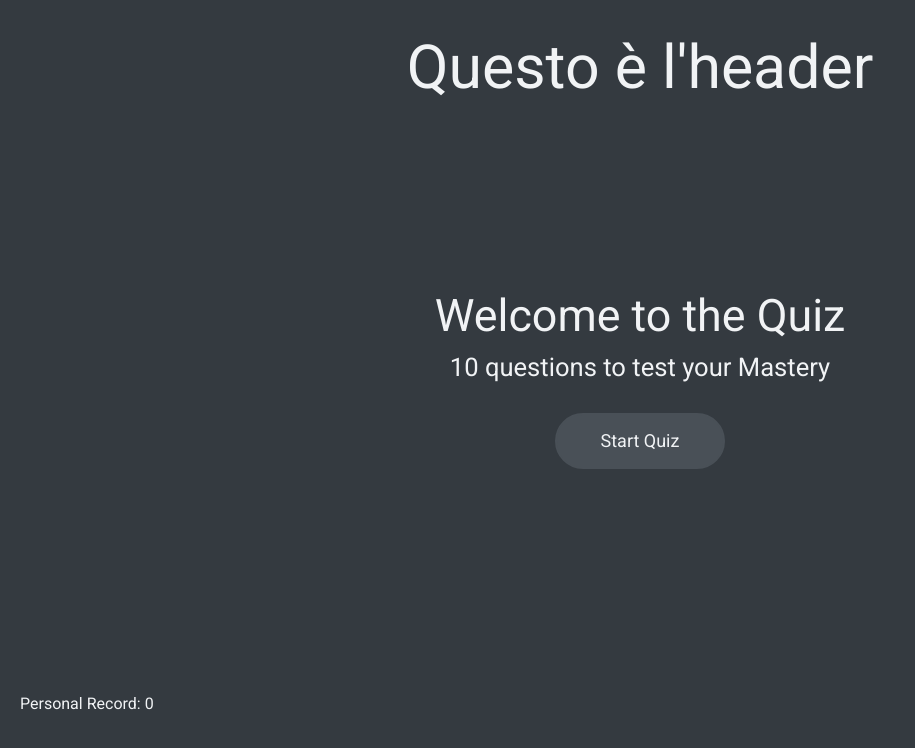
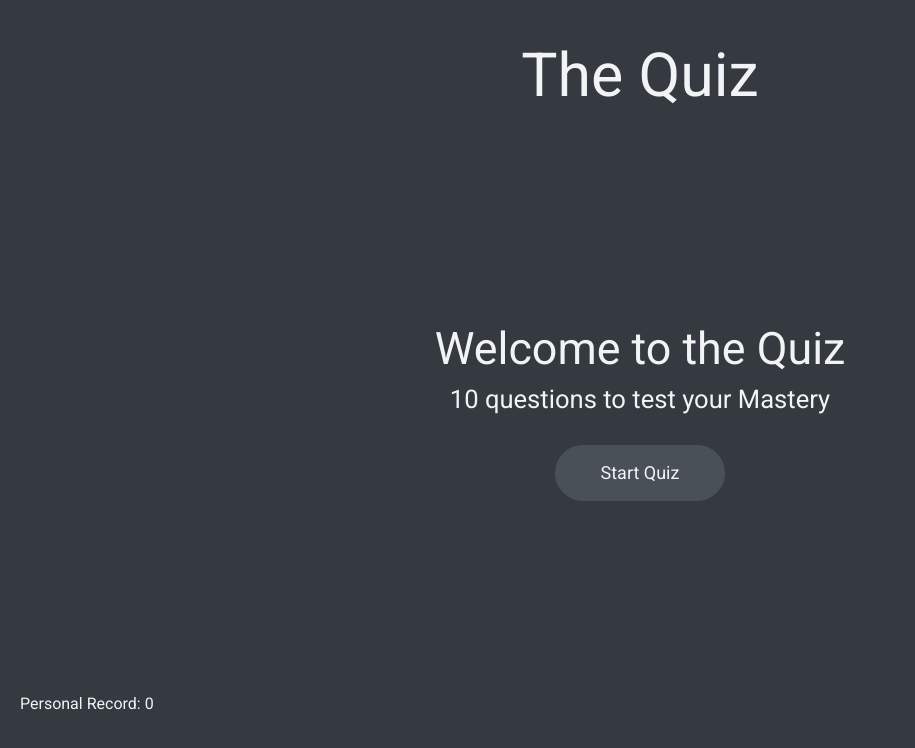
Before and after one commit to CodeStorm-SRL/entry-tests, a React (Vite) app in the folder js/react-quiz-app/: page / in a window 1280 px wide. Shown: the top 748 px of the page, without its empty margins (0-915 px from the left). Built offline with nearby package versions, Linux system fonts and the light colour scheme; the HTML template or start-up script is replaced by a standard one.

Commit message:
Implementa styling-Header

```diff
--- a/js/react-quiz-app/src/components/layout/AppLayout.tsx
+++ b/js/react-quiz-app/src/components/layout/AppLayout.tsx
@@ -7,7 +7,7 @@ import Main from "../template/Main";
 // il suo contenuto in base alla pagina
 const AppLayout: FC = () => {
   return (
-    <div className="flex flex-col min-h-[100vh] w-full bg-dark px-5 py-3">
+    <div className="flex flex-col min-h-[100vh] w-full bg-dark px-5 pb-3 pt-5">
       <Header />
       <Main />
       <Footer />
--- a/js/react-quiz-app/src/components/molecules/Navbar.tsx
+++ b/js/react-quiz-app/src/components/molecules/Navbar.tsx
@@ -3,8 +3,8 @@ import Text from "../atoms/Text";
 
 const Navbar: FC = () => {
   return (
-    <nav className="px-3 py-5 text-center h-14">
-      <Text as="h1">Questo è l'header</Text>
+    <nav className="px-3 py-5 text-center">
+      <Text as="h1">The Quiz</Text>
     </nav>
   );
 };
```
